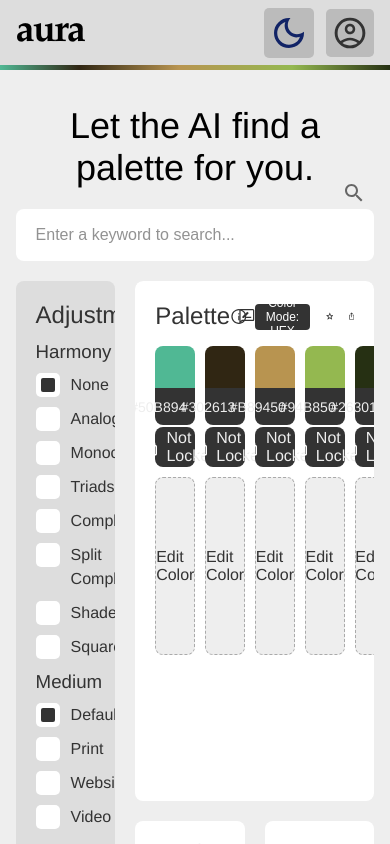
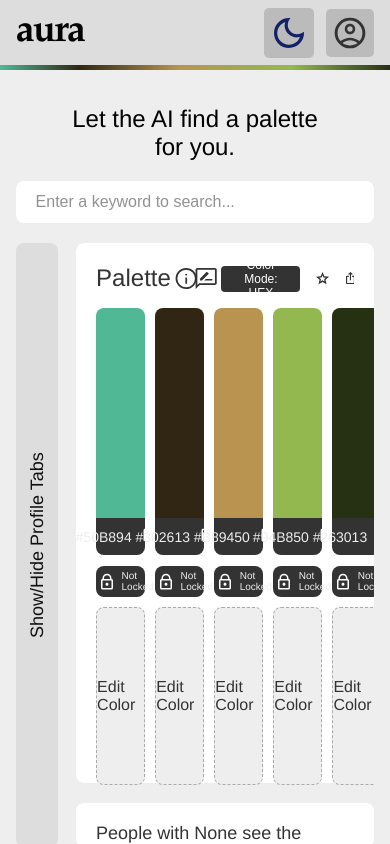
Before and after one commit to solomonNSI/AuraPalette, a React app in the folder aura-palette/: page / in a window 390 px wide. Built offline with nearby package versions, Linux system fonts and the light colour scheme.

Commit message:
Homepage - Responsive UI - Iteration 1

```diff
--- a/aura-palette/src/Components/AdjustmentsMenu/AdjustmentsMenu.js
+++ b/aura-palette/src/Components/AdjustmentsMenu/AdjustmentsMenu.js
@@ -1,10 +1,10 @@
 import React from "react";
 import * as S from "./style";
 
-export const AdjustmentsMenu = ({ setHarmony, setColorBlindness, setMedium, DarkMode }) => {
+export const AdjustmentsMenu = ({ setHarmony, setColorBlindness, setMedium, DarkMode, adjustmentsEnabled }) => {
 
   return (
-    <S.MenuContainer className = {DarkMode}>
+    <S.MenuContainer style = {adjustmentsEnabled ? {display: "block"} : {display: "none"}} className = {DarkMode}>
       <S.Title className = {DarkMode}>Adjustments</S.Title>
         <div>
             <S.Subtitle className = {DarkMode}>Harmony</S.Subtitle>
@@ -143,7 +143,6 @@ export const AdjustmentsMenu = ({ setHarmony, setColorBlindness, setMedium, Dark
             <S.Checkmark className={`checkmark ${DarkMode}`}></S.Checkmark>
             </S.Container>
         </div>
-
     </S.MenuContainer>
   );
 };
--- a/aura-palette/src/Components/AdjustmentsMenu/style.js
+++ b/aura-palette/src/Components/AdjustmentsMenu/style.js
@@ -8,16 +8,32 @@ export const MenuContainer = styled.div`
   margin-right: 20px;
   color: #333333;
   font-weight: medium;
-  overflow: auto;
+  overflow: scroll;
   background-color: #dddddd;
   border-radius: 8px;
   padding: 20px;
-  height: calc(100vh - 300px);
+  height: calc(100vh - 298px);
 
   &.dark {
     background-color: #333;
   }
+
+  @media screen and (min-width: 900px) {
+    display: unset !important;
+  }
+
+  @media screen and (max-width: 900px) {
+    position: absolute;
+    left: calc(4% + 50px);
+    width: 50%;
+    border: 2px solid #aaaaaa;
+    height: calc(100vh - 282px);
+    z-index: 99;
+    display: none;
+    margin: 0px 4px 0px 0px;
+  }
 `;
+
 
 export const Container = styled.label`
   display: block;
--- a/aura-palette/src/Components/Palette/style.js
+++ b/aura-palette/src/Components/Palette/style.js
@@ -4,8 +4,6 @@ import styled, { css } from "styled-components";
 import { ExportIcon } from "../../Icons/ExportIcon";
 import { InfoIcon } from "../../Icons/InfoIcon";
 import { RateIcon } from "../../Icons/RateIcon";
-
-
 
 export const Container = styled.div`
   background-color: none;
@@ -15,18 +13,24 @@ export const Container = styled.div`
   height: calc(100vh - 260px);
   overflow: auto;
 
+  @media screen and (max-width: 900px) {
+    width: 90%;
+    margin: 0px 4% 0px 10px;
+    height: calc(100vh - 240px);
+  }
 `;
 
 export const InnerContainer = styled.div`
-  height: 780px;
-  overflow: hidden;
+  height: calc(100vh - 230px);
+  overflow-x: hidden;
+  overflow-y: auto;
 
 `;
 
 export const MainPalette = styled.div`
   border-radius: 8px;
   background-color: white;
-  height: 480px;
+  height: 500px;
   padding: 20px;
   margin-bottom: 20px;
 
@@ -44,6 +48,9 @@ export const OtherPalettes = styled.div`
   flex-direction: row;
   gap: 20px;
 
+  @media screen and (max-width: 900px) {
+    flex-direction: column;
+  }
 
 `;
 
@@ -96,7 +103,7 @@ export const Header = styled.div`
 `;
 
 export const Colors = styled.div`
-  height: 9vw;
+  height: 35%;
   display: flex;
   flex-direction: row;
   gap: 10px;
@@ -108,10 +115,14 @@ export const ColorBlindColors = styled.div`
     background-color: #ffffff;
     border-radius: 8px;
     padding: 20px;
-    height: 200px;
+    height: 170px;
 
     &.dark {
       background-color: #000000;
+    }
+
+    @media screen and (max-width: 900px) {
+      width: auto;
     }
 
   ${({ visible }) => {
@@ -123,6 +134,14 @@ export const ColorBlindColors = styled.div`
   h2 {
     margin-bottom: 20px;
     font-size: 18px;
+
+    @media screen and (max-width: 1200px) {
+      font-size: 13px;
+    }
+
+    @media screen and (max-width: 900px) {
+      font-size: 18px;
+    }
   }
 `;
 
@@ -134,18 +153,16 @@ export const MediumColors = styled(ColorBlindColors)`
 `;
 
 export const ColorBlindPalette = styled.div`
-  height: 5vw;
-  width: auto;
+  height: 45%;
   margin: 0px;
   display: flex;
   flex-direction: row;
-  gap: 10px;
   justify-content: space-between;
 `;
 
 export const Color = styled.div`
   background-color: ${(props) => props.colorHex};
-  width: 20%;
+  width: 19%;
   height: 120%;
   border-radius: 8px 8px 0px 0px;
   display: flex;
@@ -431,6 +448,15 @@ export const LockDisplay = styled.div`
   top: 105%;
   border-radius: 8px 8px 8px 8px;
   padding: 2px 0px;
+  font-size: 14px;
+
+  @media screen and (max-width: 1200px) {
+    font-size: 12px;
+  }
+
+  @media screen and (max-width: 600px) {
+    font-size: 10px;
+  }
 
   -webkit-user-select: none; /* Safari */
   -ms-user-select: none; /* IE 10 and IE 11 */
--- a/aura-palette/src/Views/AppView/App.js
+++ b/aura-palette/src/Views/AppView/App.js
@@ -40,6 +40,15 @@ function App({ DarkMode, setIsDarkMode }) {
   const [editedColor, setEditedColor] = useState();
   const [colorBlindness, setColorBlindness] = useState("None");
   const [medium, setMedium] = useState("Default");
+  const [adjustmentsEnabled, setAdjustmentsEnabled] = useState(false);
+
+
+  function showAdjustments() {
+    if(adjustmentsEnabled)
+      setAdjustmentsEnabled(false);
+    else
+      setAdjustmentsEnabled(true);
+  }
 
   async function sendQuery(){
     var xmlhttp = new XMLHttpRequest();   // new HttpRequest instance
@@ -244,7 +253,8 @@ function App({ DarkMode, setIsDarkMode }) {
         </S.TopKeywords>
 
         <S.PaletteContainer>
-          <AdjustmentsMenu setHarmony={setHarmony} setColorBlindness={setColorBlindness} setMedium={setMedium} DarkMode={DarkMode} />
+          <S.AdjustmentsClosed className = {DarkMode} onClick={showAdjustments}> <div>Show/Hide Profile Tabs </div></S.AdjustmentsClosed>
+          <AdjustmentsMenu setHarmony={setHarmony} setColorBlindness={setColorBlindness} setMedium={setMedium} DarkMode={DarkMode} adjustmentsEnabled={adjustmentsEnabled} />
           <Palette
             palette={palette.palette}
             lock={lock}
--- a/aura-palette/src/Views/AppView/style.js
+++ b/aura-palette/src/Views/AppView/style.js
@@ -60,6 +60,10 @@ export const Title = styled.div`
   &.dark {
     color: #dddddd;
   }
+
+  @media screen and (max-width: 900px) {
+    font-size: 24px;
+  }
 `;
 
 export const SearchBar = styled.input`
@@ -72,6 +76,10 @@ export const SearchBar = styled.input`
   border-radius: 8px;
   padding-left: 20px;
   margin: 20px 4% 0px 4%;
+
+  @media screen and (max-width: 900px) {
+    height: 40px;
+  }
 
   :focus {
     outline: 1px solid #88888888;
@@ -119,6 +127,12 @@ export const PaletteContainer = styled.div`
   display: flex;
   height: 600px;
   margin-top: 20px;
+
+  @media screen and (max-width: 900px) {
+    height: fit-content;
+  }
+
+
 `;
 
 export const Search = styled.button`
@@ -127,8 +141,45 @@ export const Search = styled.button`
   position: absolute;
   top: 180px;
   right: 4.5%;
+  display: none;
 
   > svg {
     fill: #666666;
   }
 `;
+
+export const AdjustmentsClosed = styled.div`
+  display: none;
+
+  @media screen and (max-width: 900px) {
+    display: flex;
+    width: 50px;
+    height: auto;
+    margin: 0px 8px 0px 4%;
+    background-color: #dddddd;
+    border-radius: 8px;
+    overflow: auto;
+
+    div {
+      width: 50px;
+      display: flex;
+      align-items: center;
+      font-size: 18px;
+      font-weight: 500;
+      color: #111;
+      justify-content: center;
+      writing-mode: vertical-rl;
+      text-orientation: mixed;
+      transform: rotate(180deg);
+    }
+
+    &.dark {
+      background-color: #333;
+      div {
+        color: #ddd;
+      }
+
+    }
+  }
+
+`;
--- a/aura-palette/src/Views/ProfileView/style.js
+++ b/aura-palette/src/Views/ProfileView/style.js
@@ -55,7 +55,6 @@ export const SettingsClosed = styled.div`
   @media screen and (max-width: 900px) {
     display: flex;
     width: 50px;
-    height: auto;
     margin: 85px 4px 20px 4%;
     background-color: #dddddd;
     border-radius: 8px;
```
